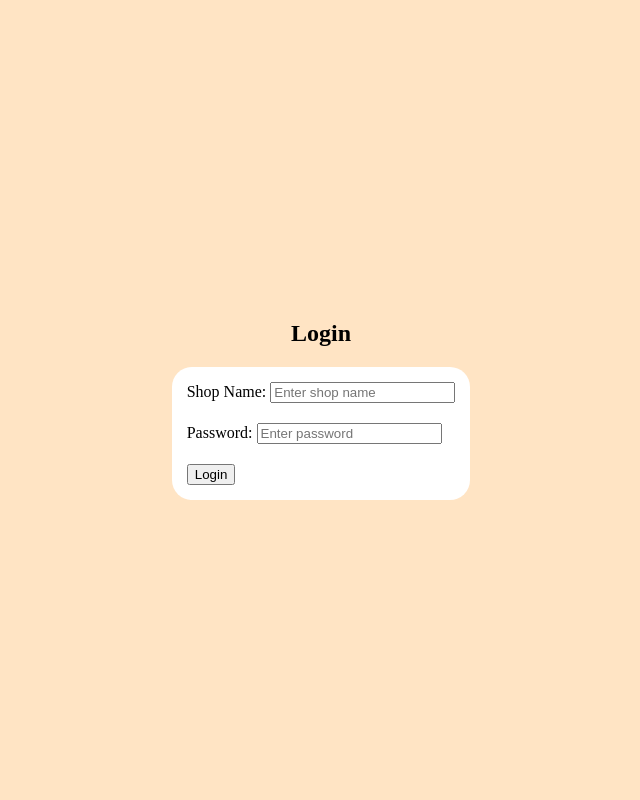
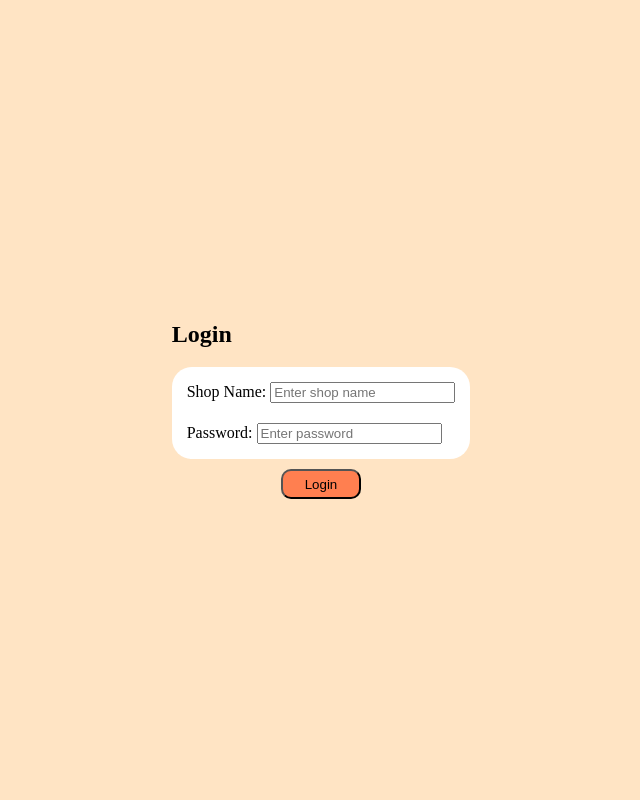
Before and after one commit to Sattwik2003/FOOD, a PHP site: page /login.php in a window 1280 px wide. Shown: the whole page, without its empty margins (319-959 px from the left). Run offline with PHP 8.4, Linux system fonts and the light colour scheme.

Commit message:
submitbtnchange

```diff
--- a/dish_master.php
+++ b/dish_master.php
@@ -19,9 +19,10 @@
                 <label for="dishtype">Dish type :</label>
                 <input type="text" id="dishtype" name="dishtype" placeholder="Enter dish type" required>
             </div>
-            <div class="form-group">
+
+            </div>
+            <div class="btn">
                 <button type="submit">Submit</button>
-            </div>
             </div>
         </form>
     </div>
--- a/location.php
+++ b/location.php
@@ -22,10 +22,10 @@
                 <label for="pincode">Pincode :</label>
                 <input type="text" id="pincode" name="pincode" placeholder="Enter pincode" required>
             </div>
-            <div class="form-group">
+        </div>
+        <div class="btn">
                 <button type="submit">Submit</button>
             </div>
-        </div>
         </form>
     </div>
 </body>
--- a/login.php
+++ b/login.php
@@ -22,9 +22,9 @@
                 <label for="password">Password:</label>
                 <input type="password" id="password" name="password" placeholder="Enter password" required>
             </div>
-            <div class="form-group">
-                <button type="submit" onclick="">Login</button>
             </div>
+            <div class="btn">
+                <button type="submit">Login</button>
             </div>
         </form>
     </div>
--- a/restraunt_reg.php
+++ b/restraunt_reg.php
@@ -60,10 +60,10 @@
                 <label for="timings">Timing:</label>
                 <input type="text" id="timings" name="timings" placeholder="Enter timing" required>
             </div>
-            <div class="form-group">
+        </div>
+        <div class="btn">
                 <button type="submit">Submit</button>
             </div>
-        </div>
         </form>
     </div>
 </body>
--- a/style.css
+++ b/style.css
@@ -23,6 +23,14 @@ body{
     margin: 0px;
     padding: 0px;;
 }
-h2{
-    justify-self: center;
+.btn{
+    display: flex ;
+    justify-content: center;
+    margin-top: 10px;
 }
+button{
+    height: 30px;
+    width: 80px;
+    background-color:coral;
+    border-radius: 10px;
+}
```
